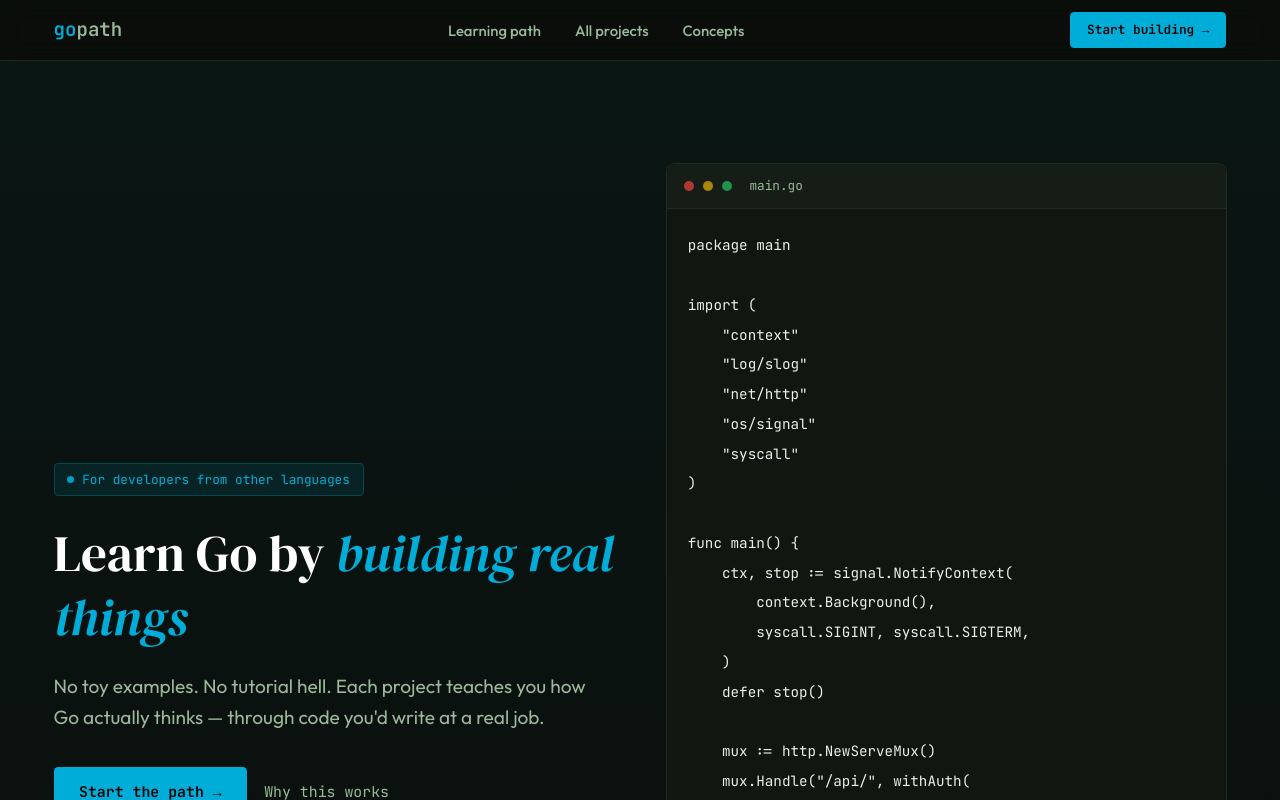
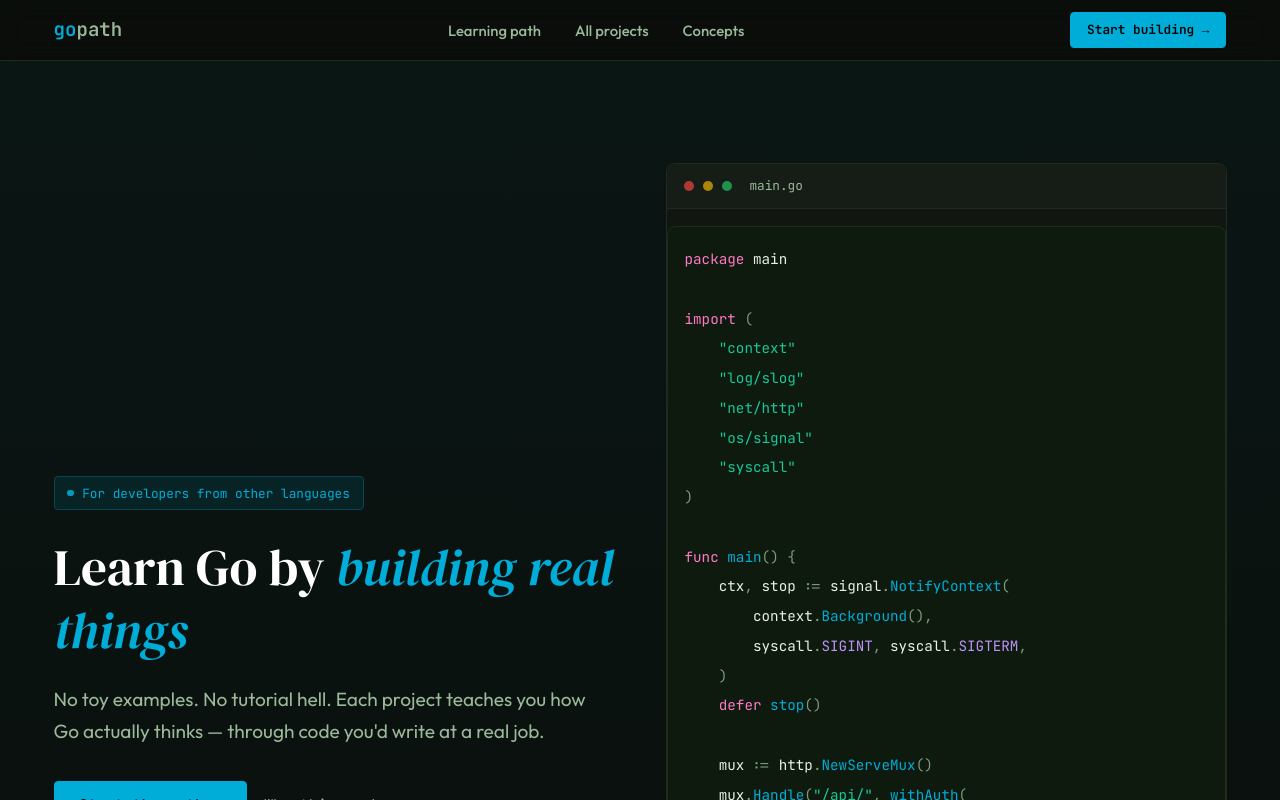
Before and after one commit to dhiaa-a/gopath, a Next.js app: page / in a window 1280 px wide. Shown: the top 800 px of the page. Built offline with nearby package versions, Linux system fonts and the light colour scheme.

Commit message:
feat: Code Block with Syntax Highlighting

```diff
--- a/app/page.tsx
+++ b/app/page.tsx
@@ -1,5 +1,6 @@
 import Link from "next/link"
 import { getProjectsByTier } from "@/lib/projects"
+import { GoCodeBlock } from "@/components/GoCode"
 
 const tierColors = {
 	1: {
@@ -88,8 +89,8 @@ export default function Home() {
 								main.go
 							</span>
 						</div>
-						<pre className="overflow-x-auto p-5 leading-7 text-[#e8f0e8]">
-							{`package main
+						<GoCodeBlock
+							code={`package main
 
 import (
     "context"
@@ -118,7 +119,7 @@ func main() {
     slog.Info("shutting down gracefully")
     srv.Shutdown(context.Background())
 }`}
-						</pre>
+						/>
 					</div>
 				</div>
 			</section>
--- /dev/null
+++ b/components/GoCode.tsx
@@ -0,0 +1,210 @@
+// Simple Go syntax highlighter — no deps, pure regex
+type Token = { type: string; value: string }
+
+const KEYWORDS = new Set([
+	"package",
+	"import",
+	"func",
+	"var",
+	"const",
+	"type",
+	"struct",
+	"interface",
+	"map",
+	"chan",
+	"go",
+	"defer",
+	"return",
+	"if",
+	"else",
+	"for",
+	"range",
+	"switch",
+	"case",
+	"default",
+	"break",
+	"continue",
+	"select",
+	"fallthrough",
+	"goto",
+	"nil",
+	"true",
+	"false",
+	"make",
+	"new",
+	"len",
+	"cap",
+	"append",
+	"copy",
+	"close",
+	"delete",
+	"panic",
+	"recover",
+	"print",
+	"println",
+	"error",
+])
+
+const BUILTIN_TYPES = new Set([
+	"string",
+	"int",
+	"int8",
+	"int16",
+	"int32",
+	"int64",
+	"uint",
+	"uint8",
+	"uint16",
+	"uint32",
+	"uint64",
+	"uintptr",
+	"float32",
+	"float64",
+	"complex64",
+	"complex128",
+	"byte",
+	"rune",
+	"bool",
+	"error",
+])
+
+function tokenize(code: string): Token[] {
+	const tokens: Token[] = []
+	let i = 0
+
+	while (i < code.length) {
+		// Line comment
+		if (code[i] === "/" && code[i + 1] === "/") {
+			const end = code.indexOf("\n", i)
+			const val = end === -1 ? code.slice(i) : code.slice(i, end)
+			tokens.push({ type: "comment", value: val })
+			i += val.length
+			continue
+		}
+		// Block comment
+		if (code[i] === "/" && code[i + 1] === "*") {
+			const end = code.indexOf("*/", i + 2)
+			const val = end === -1 ? code.slice(i) : code.slice(i, end + 2)
+			tokens.push({ type: "comment", value: val })
+			i += val.length
+			continue
+		}
+		// String with backtick
+		if (code[i] === "`") {
+			let j = i + 1
+			while (j < code.length && code[j] !== "`") j++
+			tokens.push({ type: "string", value: code.slice(i, j + 1) })
+			i = j + 1
+			continue
+		}
+		// String with double quote
+		if (code[i] === '"') {
+			let j = i + 1
+			while (j < code.length && (code[j] !== '"' || code[j - 1] === "\\"))
+				j++
+			tokens.push({ type: "string", value: code.slice(i, j + 1) })
+			i = j + 1
+			continue
+		}
+		// Char literal
+		if (code[i] === "'") {
+			let j = i + 1
+			while (j < code.length && (code[j] !== "'" || code[j - 1] === "\\"))
+				j++
+			tokens.push({ type: "string", value: code.slice(i, j + 1) })
+			i = j + 1
+			continue
+		}
+		// Number
+		if (/[0-9]/.test(code[i])) {
+			let j = i
+			while (j < code.length && /[0-9._xXa-fA-F]/.test(code[j])) j++
+			tokens.push({ type: "number", value: code.slice(i, j) })
+			i = j
+			continue
+		}
+		// Identifier / keyword
+		if (/[a-zA-Z_]/.test(code[i])) {
+			let j = i
+			while (j < code.length && /[a-zA-Z0-9_]/.test(code[j])) j++
+			const word = code.slice(i, j)
+			// Check next non-space char — if '(' it's a function call
+			let k = j
+			while (k < code.length && code[k] === " ") k++
+			if (KEYWORDS.has(word)) {
+				tokens.push({ type: "keyword", value: word })
+			} else if (BUILTIN_TYPES.has(word)) {
+				tokens.push({ type: "type", value: word })
+			} else if (code[k] === "(") {
+				tokens.push({ type: "function", value: word })
+			} else if (/^[A-Z]/.test(word)) {
+				tokens.push({ type: "type", value: word })
+			} else {
+				tokens.push({ type: "ident", value: word })
+			}
+			i = j
+			continue
+		}
+		// Punctuation / operator
+		const punct = code[i]
+		tokens.push({ type: "punct", value: punct })
+		i++
+	}
+	return tokens
+}
+
+const COLOR: Record<string, string> = {
+	keyword: "#ff79c6", // pink
+	type: "#bd93f9", // purple
+	function: "#00ADD8", // go cyan
+	string: "#16c79a", // go teal
+	number: "#fbbf24", // amber
+	comment: "#4a6a4a", // muted green
+	ident: "#e8f0e8", // default text
+	punct: "#7a9a7a", // muted
+}
+
+export function GoCode({
+	code,
+	className,
+}: {
+	code: string
+	className?: string
+}) {
+	const tokens = tokenize(code)
+	return (
+		<code className={className}>
+			{tokens.map((tok, i) => (
+				<span key={i} style={{ color: COLOR[tok.type] ?? COLOR.ident }}>
+					{tok.value}
+				</span>
+			))}
+		</code>
+	)
+}
+
+export function GoCodeBlock({
+	code,
+	filename,
+}: {
+	code: string
+	filename?: string
+}) {
+	return (
+		<div className="my-4 overflow-hidden rounded-lg border border-border bg-[#0d1a0d] text-sm">
+			{filename && (
+				<div className="flex items-center gap-2 border-b border-border bg-surface2 px-4 py-2">
+					<span className="h-2 w-2 rounded-full bg-red-500/60" />
+					<span className="h-2 w-2 rounded-full bg-yellow-500/60" />
+					<span className="h-2 w-2 rounded-full bg-green-500/60" />
+					<span className="ml-1 font-mono text-xs text-muted">
+						{filename}
+					</span>
+				</div>
+			)}
+			<pre className="overflow-x-auto p-4 leading-7">
+				<GoCode code={code} />
+			</pre>
+		</div>
+	)
+}
```
